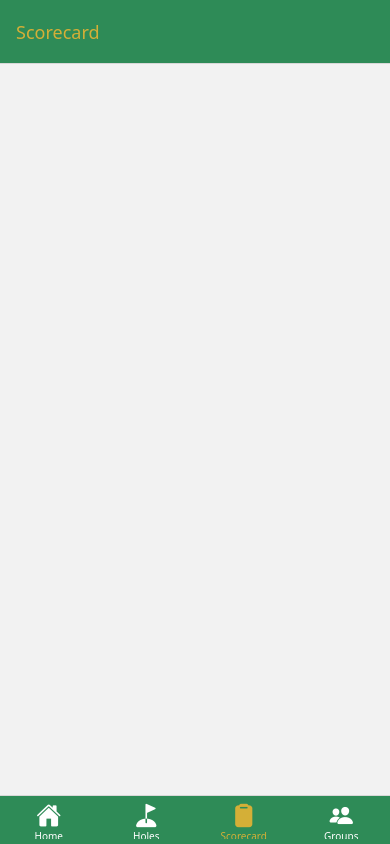
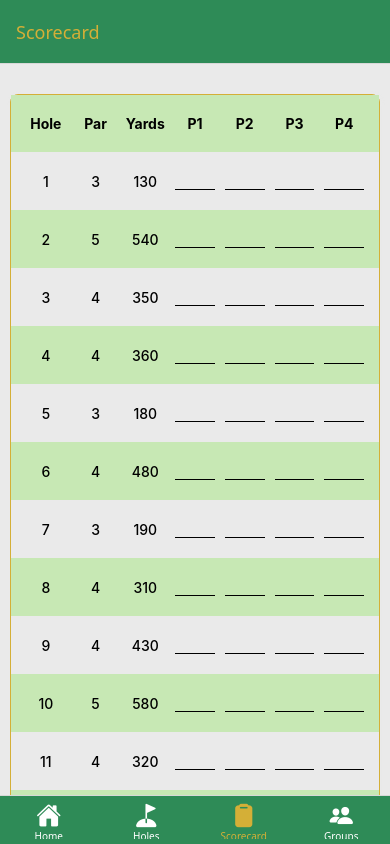
Before and after one commit to sam2829/RN-Golf-Caddy-App, a React Native app: screen /ScorecardScreen in a window 390 px wide. Built offline with nearby package versions, Linux system fonts and the light colour scheme.

Commit message:
Add layout and styles for scorecard

```diff
--- a/screens/ScorecardScreen.js
+++ b/screens/ScorecardScreen.js
@@ -1,3 +1,137 @@
-function ScorecardScreen() {}
+import { ScrollView, StyleSheet, Text, TextInput, View } from "react-native";
+import { Colors } from "../constants/styles";
+import { HOLES_DATA } from "../data/HolesData";
+
+// component to render scorecard screen
+function ScorecardScreen() {
+  return (
+    <ScrollView style={styles.container}>
+      {/* header Row */}
+      <View style={styles.scorecardContainer}>
+        <View style={styles.headerContainer}>
+          <Text style={styles.header}>Hole</Text>
+          <Text style={styles.header}>Par</Text>
+          <Text style={styles.header}>Yards</Text>
+          <Text style={styles.header}>P1</Text>
+          <Text style={styles.header}>P2</Text>
+          <Text style={styles.header}>P3</Text>
+          <Text style={styles.header}>P4</Text>
+        </View>
+
+        {/* map over scorecard table cells */}
+        {HOLES_DATA.map((item) => (
+          <View
+            key={item.id}
+            style={[
+              styles.rowContainer,
+              item.holeNumber % 2 === 0 && styles.rowBackgroundGreen,
+            ]}
+          >
+            <Text style={styles.scorecardCell}>{item.holeNumber}</Text>
+            <Text style={styles.scorecardCell}>{item.par}</Text>
+            <Text style={styles.scorecardCell}>{item.yards}</Text>
+            {/* map over text inputs for players score */}
+            {[0, 1, 2, 3].map((playerIndex) => (
+              <View
+                key={playerIndex}
+                style={[styles.scorecardCell, styles.scorecardInputContainer]}
+              >
+                <TextInput
+                  keyboardType="number-pad"
+                  style={styles.scorecardInput}
+                />
+              </View>
+            ))}
+          </View>
+        ))}
+        {/* total scores */}
+        <View style={[styles.rowContainer, styles.totalRowContainer]}>
+          <Text style={styles.totalText}>Total Score:</Text>
+          <Text style={styles.totalScores}>78</Text>
+          <Text style={styles.totalScores}>69</Text>
+          <Text style={styles.totalScores}>84</Text>
+          <Text style={styles.totalScores}>72</Text>
+        </View>
+      </View>
+    </ScrollView>
+  );
+}
 
 export default ScorecardScreen;
+
+const styles = StyleSheet.create({
+  container: {
+    flex: 1,
+    backgroundColor: Colors.colors.lightGrey,
+  },
+  scorecardContainer: {
+    borderRadius: 8,
+    borderWidth: 1,
+    borderColor: Colors.colors.primaryGold,
+    elevation: 8,
+    shadowColor: Colors.colors.lightGrey,
+    shadowRadius: 4,
+    shadowOffset: { width: 1, height: 1 },
+    shadowOpacity: 0.4,
+    marginHorizontal: 10,
+    marginVertical: 30,
+  },
+  headerContainer: {
+    flexDirection: "row",
+    alignItems: "center",
+    backgroundColor: Colors.colors.secondaryGreen,
+    paddingVertical: 20,
+    paddingHorizontal: 10,
+  },
+  header: {
+    flex: 1,
+    fontSize: 14,
+    fontWeight: "bold",
+    textAlign: "center",
+  },
+  rowContainer: {
+    flexDirection: "row",
+    paddingVertical: 20,
+    paddingHorizontal: 10,
+    alignItems: "center",
+  },
+  rowBackgroundGreen: {
+    backgroundColor: Colors.colors.secondaryGreen,
+  },
+  scorecardCell: {
+    flex: 1,
+    fontSize: 14,
+    fontWeight: "500",
+    textAlign: "center",
+  },
+  scorecardInputContainer: {
+    justifyContent: "center",
+    alignItems: "center",
+    flex: 1,
+  },
+  scorecardInput: {
+    padding: 0,
+    margin: 0,
+    borderBottomWidth: 1,
+    width: "80%",
+    textAlign: "center",
+    fontSize: 14,
+    fontWeight: "500",
+  },
+  totalRowContainer: {
+    borderTopWidth: 2,
+    borderColor: Colors.colors.primaryGold,
+  },
+  totalText: {
+    flex: 3,
+    fontSize: 14,
+    fontWeight: "bold",
+    textAlign: "center",
+  },
+  totalScores: {
+    flex: 1,
+    fontSize: 14,
+    fontWeight: "bold",
+    textAlign: "center",
+  },
+});
```
